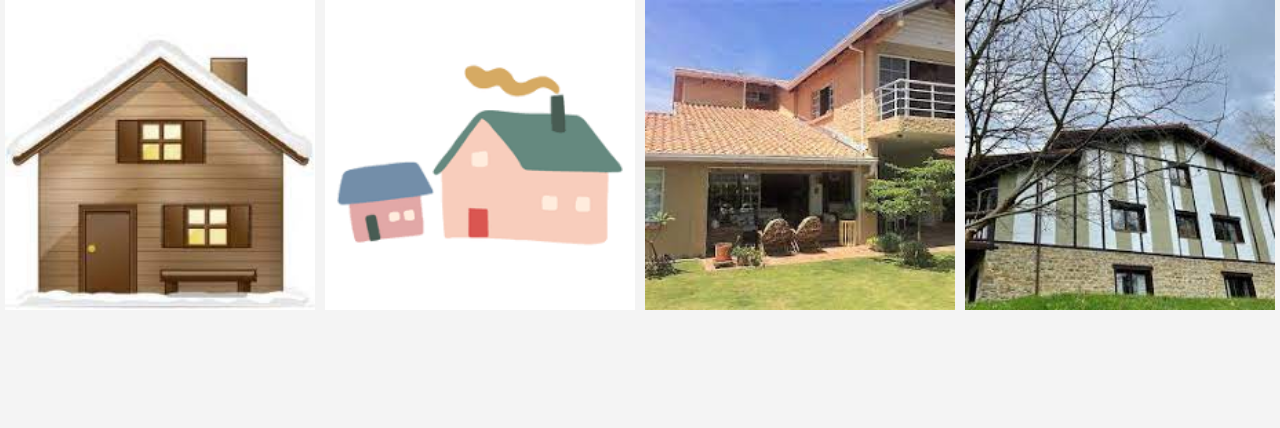
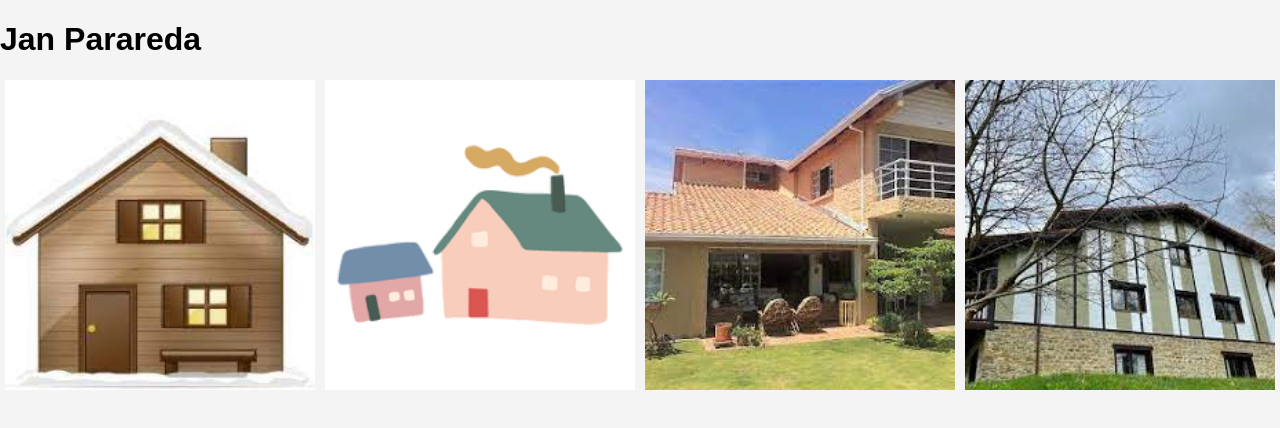
Before and after one commit to janparareda/mp9-act5-flexbox-gridcss-janparareda, a plain HTML site: page index.html in a window 1280 px wide. Drawn offline with Linux system fonts and the light colour scheme.

Commit message:
index.html

```diff
--- a/index.html
+++ b/index.html
@@ -7,6 +7,7 @@
     <link rel="stylesheet" href="./style.css">
 </head>
 <body>
+    <h1> Jan Parareda</h1>
     <div class="galeria">
         <img src="./casa1.jpeg" alt="Imatge 1" class="">
         <img src="./casa2.png" alt="Imatge 2" class="">
```
